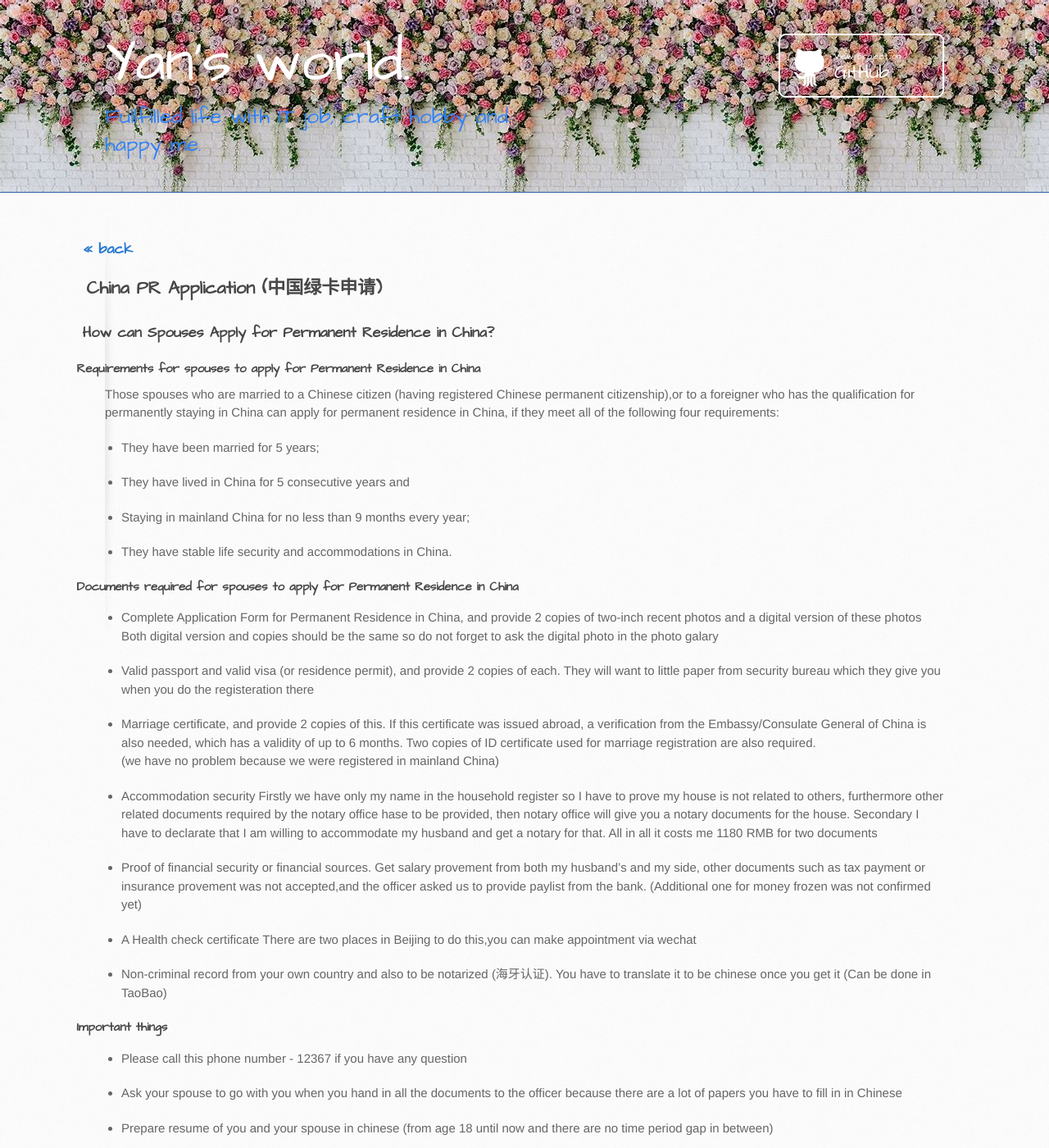
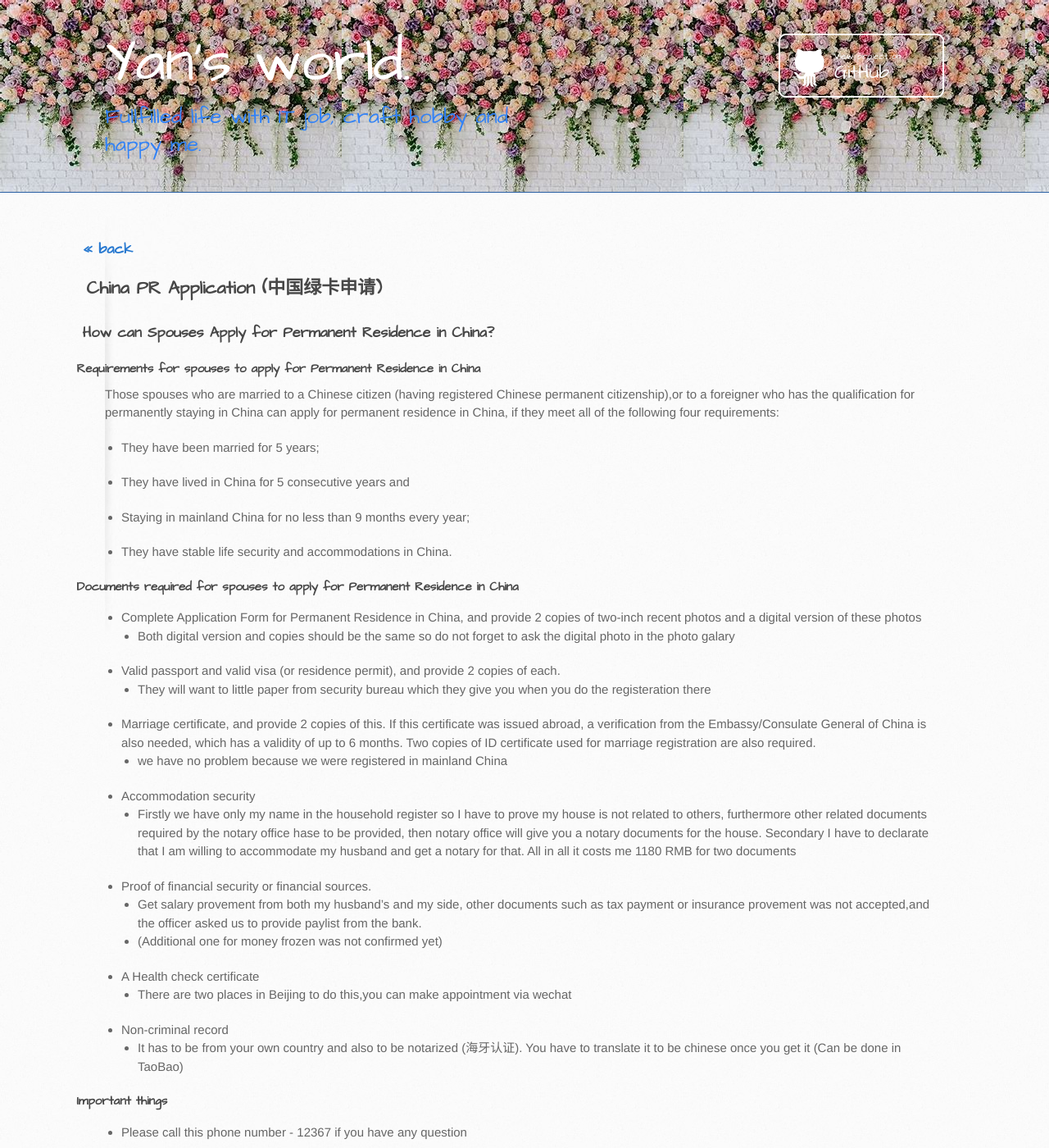
Before and after one commit to itcraftme/itcraftme, a Jekyll site: the page built from docs/me/PR.md, in a window 1280 px wide and 1400 px high. Shown: the whole window at 82% size. Built offline with Jekyll 4.4.1, drawn with Linux system fonts in a browser that asks for light colours; our own code applies the rules of GitHub Pages for plain Markdown files.

Commit message:
Update PR.md
adjust the format

```diff
--- a/docs/me/PR.md
+++ b/docs/me/PR.md
@@ -19,25 +19,26 @@ Those spouses who are married to a Chinese citizen (having registered Chinese pe
 #### Documents required for spouses to apply for Permanent Residence in China
 
 - Complete Application Form for Permanent Residence in China, and provide 2 copies of two-inch recent photos and a digital version of these photos
-Both digital version and copies should be the same so do not forget to ask the digital photo in the photo galary
+    - Both digital version and copies should be the same so do not forget to ask the digital photo in the photo galary
 
 - Valid passport and valid visa (or residence permit), and provide 2 copies of each.
-They will want to little paper from security bureau which they give you when you do the registeration there
+    - They will want to little paper from security bureau which they give you when you do the registeration there
 
 - Marriage certificate, and provide 2 copies of this. If this certificate was issued abroad, a verification from the Embassy/Consulate General of China is also needed, which has a validity of up to 6 months. Two copies of ID certificate used for marriage registration are also required.
-(we have no problem because we were registered in mainland China)
+    - we have no problem because we were registered in mainland China
 
 - Accommodation security
-Firstly we have only my name in the household register so I have to prove my house is not related to others, furthermore other related documents required by the notary office hase to be provided, then notary office will give you a notary documents for the house. Secondary I have to declarate that I am willing to accommodate my husband and get a notary for that. All in all it costs me 1180 RMB for two documents
+    - Firstly we have only my name in the household register so I have to prove my house is not related to others, furthermore other related documents required by the notary office hase to be provided, then notary office will give you a notary documents for the house. Secondary I have to declarate that I am willing to accommodate my husband and get a notary for that. All in all it costs me 1180 RMB for two documents
 
 - Proof of financial security or financial sources.
-Get salary provement from both my husband's and my side, other documents such as tax payment or insurance provement was not accepted,and the officer asked us to provide paylist from the bank.
-(Additional one for money frozen was not confirmed yet)
+    - Get salary provement from both my husband's and my side, other documents such as tax payment or insurance provement was not accepted,and the officer asked us to provide paylist from the bank.
+    - (Additional one for money frozen was not confirmed yet)
 
 - A Health check certificate
-There are two places in Beijing to do this,you can make appointment via wechat
+    - There are two places in Beijing to do this,you can make appointment via wechat
 
-- Non-criminal record from your own country and also to be notarized (海牙认证). You have to translate it to be chinese once you get it (Can be done in TaoBao)
+- Non-criminal record
+    - It has to be from your own country and also to be notarized (海牙认证). You have to translate it to be chinese once you get it (Can be done in TaoBao)
 
 #### Important things
 
```
